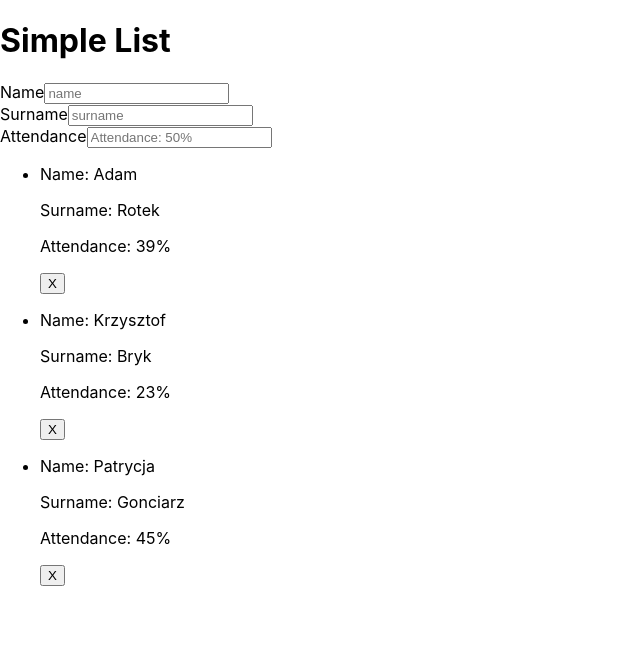
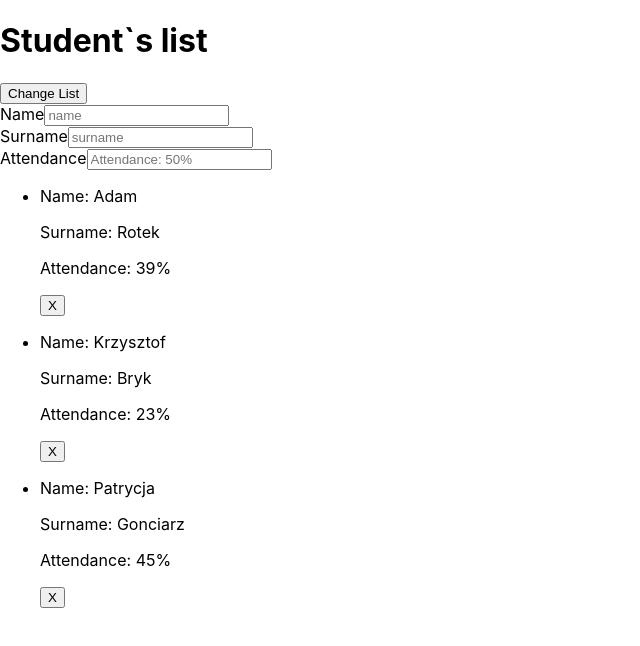
Before and after one commit to CarolinaFledgling/school-list-react-study, a React (Create React App) app: page / in a window 1280 px wide. Shown: the top 646 px of the page, without its empty margins (0-640 px from the left). Built offline with nearby package versions, Linux system fonts and the light colour scheme.

Commit message:
added class component and using set state to change title

```diff
--- a/src/components/UserList/UserList.js
+++ b/src/components/UserList/UserList.js
@@ -5,11 +5,45 @@ import Form from '../Form/Form'
 
 
 
-function UserList() {
+// function UserList() {
+//     return (
+//         <div>
+//             <div>
+//                 <h1>Simple List</h1>
+//             </div>
+//             <Form />
+//             <ul>
+//                 {users.map(({ name, surname, average, attendance = '0%' }, index) => (
+//                     <StudentsListItem index={index} name={name} surname={surname} attendance={attendance} average={average} />
+//                 ))}
+//             </ul>
+//         </div>
+//     )
+// }
+
+
+class UserList extends React.Component {
+
+    constructor(props) {
+        super(props);
+        this.state = {
+            isStudentList: true,
+        }
+    }
+
+    handleChangeTitleList = () => {
+        this.setState((prevState) => ({
+            isStudentList: !prevState.isStudentList,
+
+        }))
+    }
+
+    render() {
         return (
             <div>
                 <div>
-                <h1>Simple List</h1>
+                    <h1>{this.state.isStudentList ? 'Student`s list' : 'User`s list'}</h1>
+                    <button onClick={this.handleChangeTitleList} >Change List</button>
                 </div>
                 <Form />
                 <ul>
@@ -20,6 +54,7 @@ function UserList() {
             </div>
         )
     }
+}
 
 
 export default UserList
```
Lines whose indentation alone changed are shown as unchanged.
